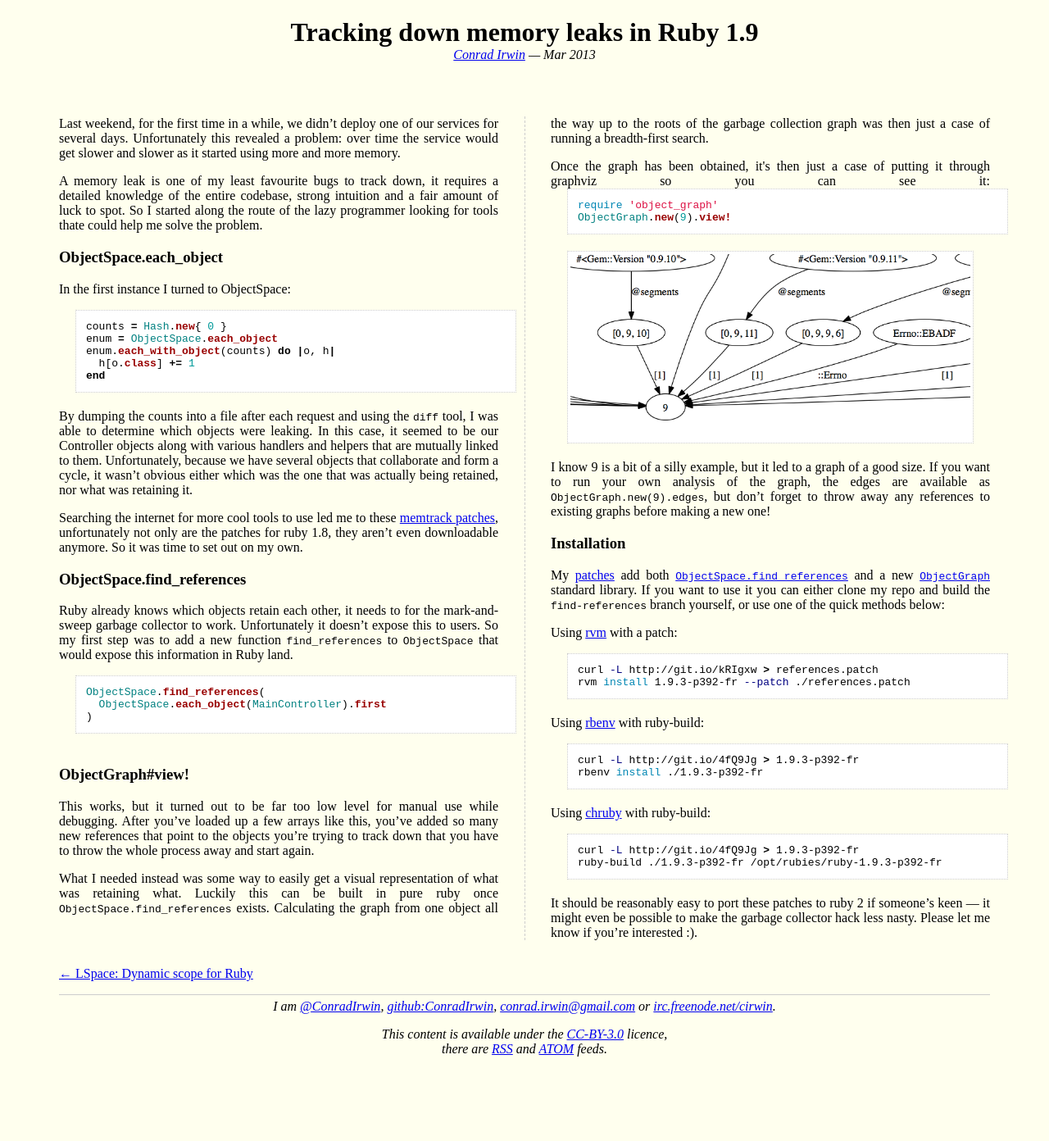
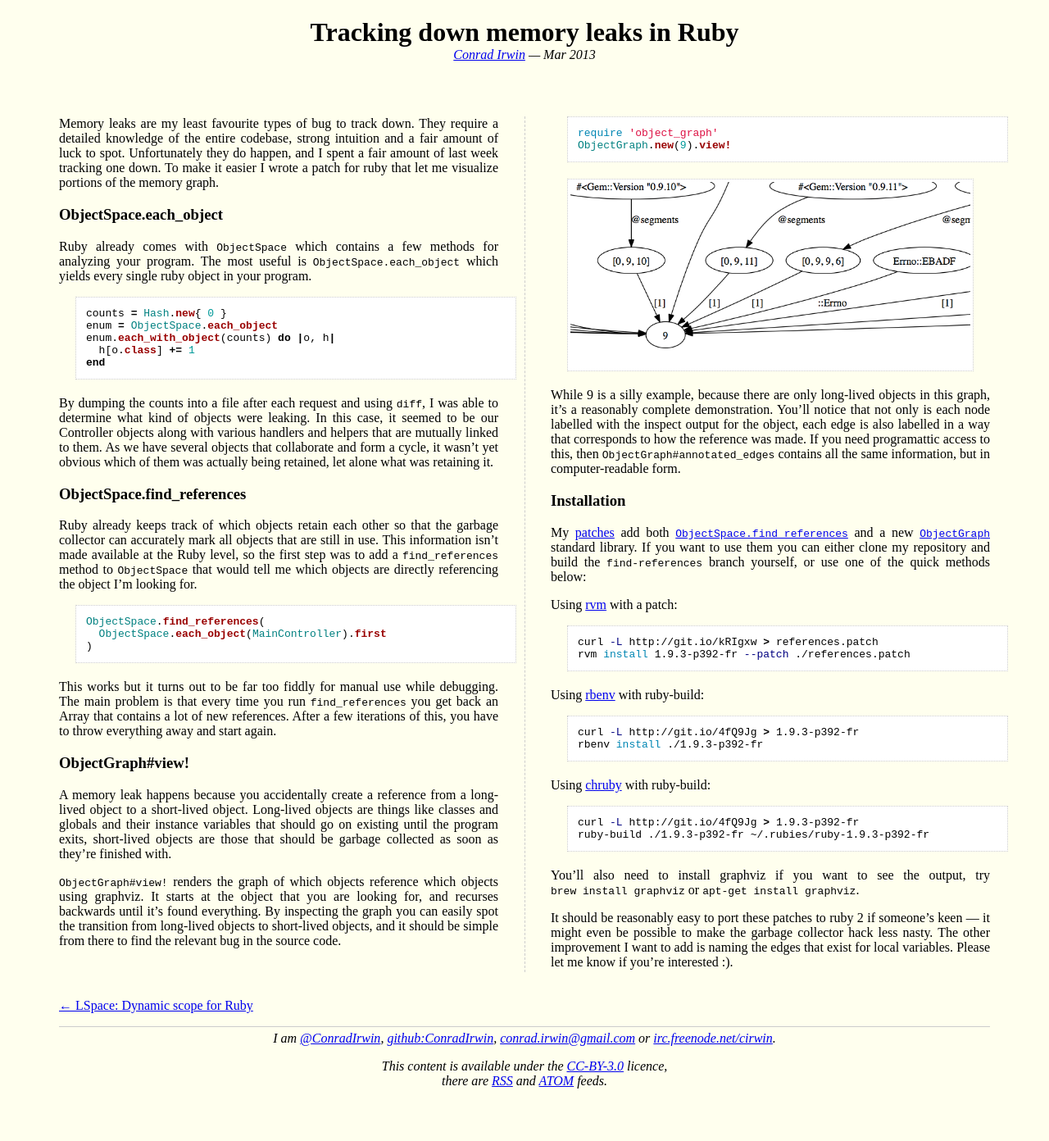
Before and after one commit to ConradIrwin/conradirwin.github.com, a Jekyll site: the page built from _posts/2013-03-02-find-references.md, in a window 1280 px wide. Shown: the whole page at 82% size. Built offline with Jekyll 4.4.1, drawn with Linux system fonts in a browser that asks for light colours; Markdown is read by kramdown in place of the engine named in the settings; comment, search, counter and statistics services are not loaded; before the commit the page ends 1353 px from its top, so only the background shows below that.

Commit message:
find-references v2

```diff
--- a/_posts/2013-03-02-find-references.md
+++ b/_posts/2013-03-02-find-references.md
@@ -1,18 +1,16 @@
 ---
-title: Tracking down memory leaks in Ruby 1.9
+title: Tracking down memory leaks in Ruby
 permalink: blog/find-references.html
 layout: post
 fuzzydate: Mar 2013
 ---
 
-Last weekend, for the first time in a while, we didn't deploy one of our services for several days. Unfortunately this revealed a problem: over time the service would get slower and slower as it started using more and more memory.
-
-A memory leak is one of my least favourite bugs to track down, it requires a detailed knowledge of the entire codebase, strong intuition and a fair amount of luck to spot. So I started along the route of the lazy programmer looking for tools thate could help me solve the problem.
+Memory leaks are my least favourite types of bug to track down. They require a detailed knowledge of the entire codebase, strong intuition and a fair amount of luck to spot. Unfortunately they do happen, and I spent a fair amount of last week tracking one down. To make it easier I wrote a patch for ruby that let me visualize portions of the memory graph.
 
 ObjectSpace.each_object
 =======================
 
-In the first instance I turned to ObjectSpace:
+Ruby already comes with `ObjectSpace` which contains a few methods for analyzing your program. The most useful is `ObjectSpace.each_object` which yields every single ruby object in your program.
 
 {%highlight ruby%}
 counts = Hash.new{ 0 }
@@ -22,14 +20,12 @@ enum.each_with_object(counts) do |o, h|
 end
 {% endhighlight %}
 
-By dumping the counts into a file after each request and using the `diff` tool, I was able to determine which objects were leaking. In this case, it seemed to be our Controller objects along with various handlers and helpers that are mutually linked to them. Unfortunately, because we have several objects that collaborate and form a cycle, it wasn't obvious either which was the one that was actually being retained, nor what was retaining it.
-
-Searching the internet for more cool tools to use led me to these [memtrack patches](http://www.softwareverify.com/ruby-custom-build-memtrack.php), unfortunately not only are the patches for ruby 1.8, they aren't even downloadable anymore. So it was time to set out on my own.
+By dumping the counts into a file after each request and using `diff`, I was able to determine what kind of objects were leaking. In this case, it seemed to be our Controller objects along with various handlers and helpers that are mutually linked to them. As we have several objects that collaborate and form a cycle, it wasn't yet obvious which of them was actually being retained, let alone what was retaining it.
 
 ObjectSpace.find_references
 ===========================
 
-Ruby already knows which objects retain each other, it needs to for the mark-and-sweep garbage collector to work. Unfortunately it doesn't expose this to users. So my first step was to add a new function `find_references` to `ObjectSpace` that would expose this information in Ruby land.
+Ruby already keeps track of which objects retain each other so that the garbage collector can accurately mark all objects that are still in use. This information isn't made available at the Ruby level, so the first step was to add a `find_references` method to `ObjectSpace` that would tell me which objects are directly referencing the object I'm looking for.
 
 {%highlight ruby%}
 ObjectSpace.find_references(
@@ -37,15 +33,16 @@ ObjectSpace.find_references(
 )
 {% endhighlight %}
 
+This works but it turns out to be far too fiddly for manual use while debugging. The main problem is that every time you run `find_references` you get back an Array that contains a lot of new references. After a few iterations of this, you have to throw everything away and start again.
+
 ObjectGraph#view!
 =================
 
-This works, but it turned out to be far too low level for manual use while debugging. After you've loaded up a few arrays like this, you've added so many new references that point to the objects you're trying to track down that you have to throw the whole process away and start again.
+A memory leak happens because you accidentally create a reference from a long-lived object to a short-lived object. Long-lived objects are things like classes and globals and their instance variables that should go on existing until the program exits, short-lived objects are those that should be garbage collected as soon as they're finished with.
 
-What I needed instead was some way to easily get a visual representation of what was retaining what. Luckily this can be built in pure ruby once `ObjectSpace.find_references` exists. Calculating the graph from one object all the way up to the roots of the garbage collection graph was then just a case of running a breadth-first search.
+`ObjectGraph#view!` renders the graph of which objects reference which objects using graphviz. It starts at the object that you are looking for, and recurses backwards until it's found everything. By inspecting the graph you can easily spot the transition from long-lived objects to short-lived objects, and it should be simple from there to find the relevant bug in the source code.
 
 <figure>
-Once the graph has been obtained, it's then just a case of putting it through graphviz so you can see it:
 
 {%highlight ruby%}
 require 'object_graph'
@@ -57,12 +54,12 @@ ObjectGraph.new(9).view!
 <a href="../images/references.pdf"><img src="../images/references-preview.png"></a>
 </div>
 
-I know 9 is a bit of a silly example, but it led to a graph of a good size. If you want to run your own analysis of the graph, the edges are available as `ObjectGraph.new(9).edges`, but don't forget to throw away any references to existing graphs before making a new one!
+While 9 is a silly example, because there are only long-lived objects in this graph, it's a reasonably complete demonstration. You'll notice that not only is each node labelled with the inspect output for the object, each edge is also labelled in a way that corresponds to how the reference was made. If you need programattic access to this, then `ObjectGraph#annotated_edges` contains all the same information, but in computer-readable form.
 
 Installation
 ============
 
-My [patches](https://github.com/ConradIrwin/ruby/blob/find-references) add both [`ObjectSpace.find_references`](https://github.com/ConradIrwin/ruby/commit/af5266875503d58b9fd16a6748d71649e69af922) and  a new [`ObjectGraph`](https://github.com/ConradIrwin/ruby/blob/find-references/lib/object_graph.rb) standard library. If you want to use it you can either clone my repo and build the `find-references` branch yourself, or use one of the quick methods below:
+My [patches](https://github.com/ConradIrwin/ruby/commits/find-references) add both [`ObjectSpace.find_references`](https://github.com/ConradIrwin/ruby/commit/af5266875503d58b9fd16a6748d71649e69af922) and  a new [`ObjectGraph`](https://github.com/ConradIrwin/ruby/blob/find-references/lib/object_graph.rb) standard library. If you want to use them you can either clone my repository and build the `find-references` branch yourself, or use one of the quick methods below:
 
 Using [rvm](http://rvm.io) with a patch:
 {%highlight bash%}
@@ -79,7 +76,9 @@ rbenv install ./1.9.3-p392-fr
 Using [chruby](https://github.com/postmodern/chruby) with ruby-build:
 {%highlight bash%}
 curl -L http://git.io/4fQ9Jg > 1.9.3-p392-fr
-ruby-build ./1.9.3-p392-fr /opt/rubies/ruby-1.9.3-p392-fr
+ruby-build ./1.9.3-p392-fr ~/.rubies/ruby-1.9.3-p392-fr
 {% endhighlight %}
 
-It should be reasonably easy to port these patches to ruby 2 if someone's keen — it might even be possible to make the garbage collector hack less nasty. Please let me know if you're interested :).
+You'll also need to install graphviz if you want to see the output, try `brew install graphviz` or `apt-get install graphviz`.
+
+It should be reasonably easy to port these patches to ruby 2 if someone's keen — it might even be possible to make the garbage collector hack less nasty. The other improvement I want to add is naming the edges that exist for local variables. Please let me know if you're interested :).
```
